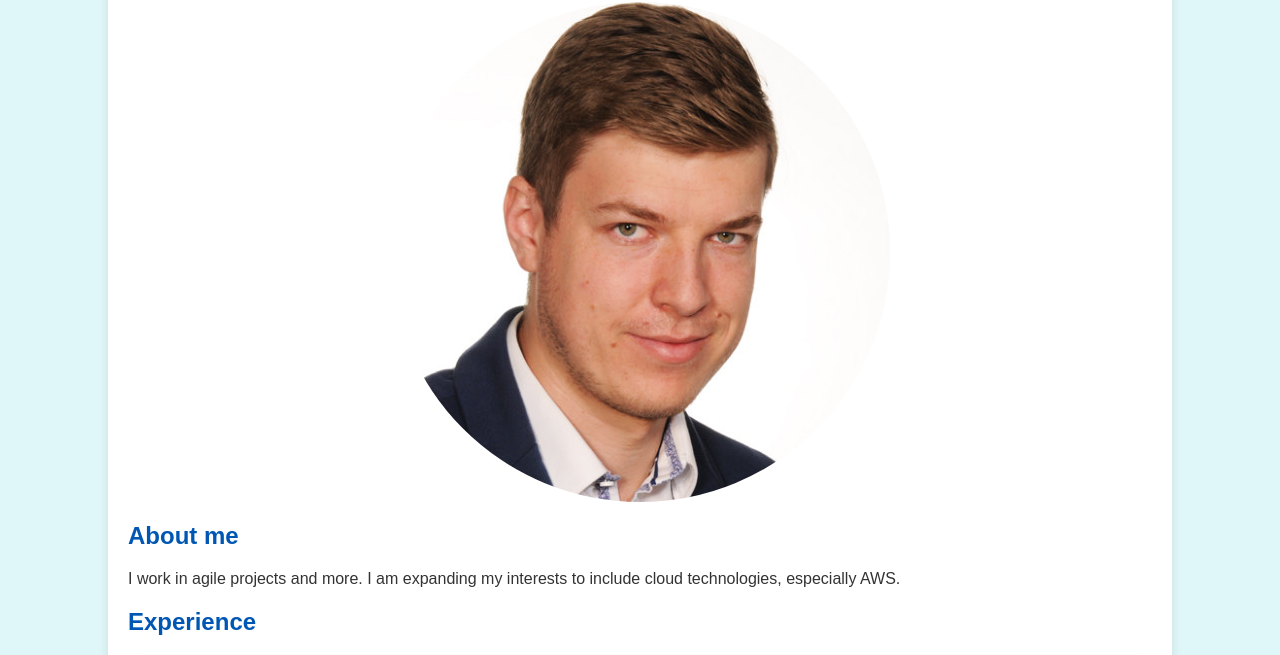
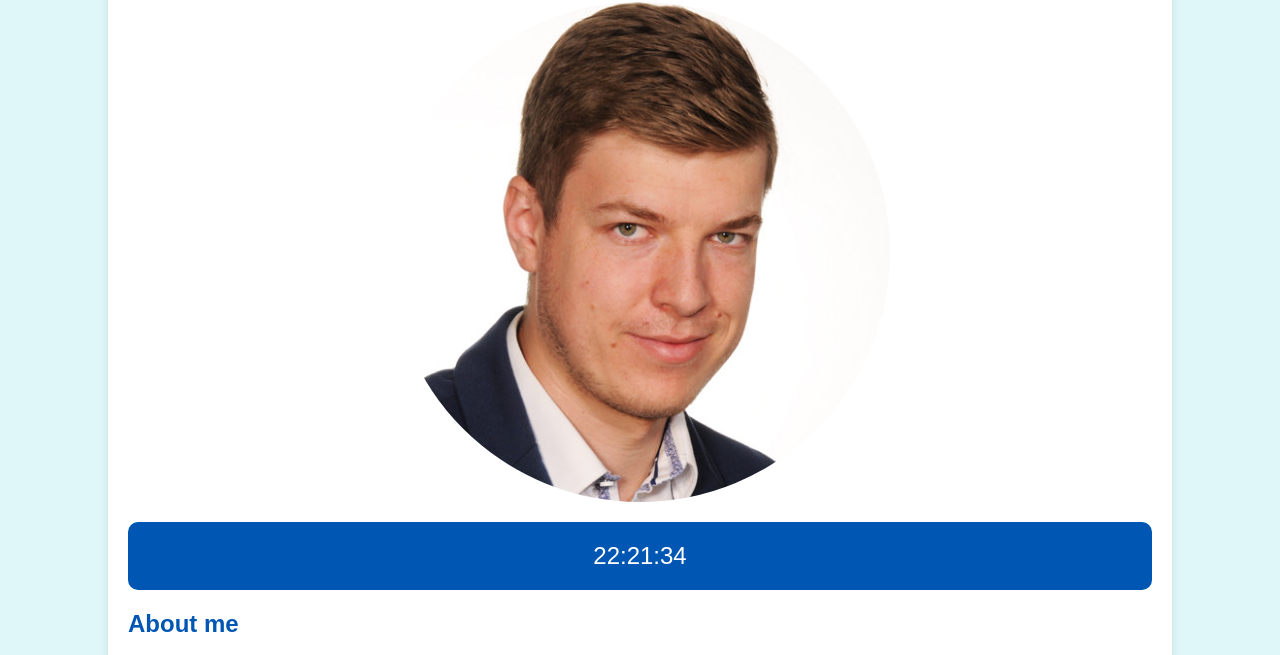
Before and after one commit to robertwolos/username.github.io, a plain HTML site: page index.html in a window 1280 px wide. Shown: the part 136-791 px from the top of the page. Drawn offline with Linux system fonts and the light colour scheme.

Commit message:
Update index.html

```diff
--- a/index.html
+++ b/index.html
@@ -103,6 +103,15 @@
             transform: translateY(-5px);
             box-shadow: 0 4px 10px rgba(0, 0, 0, 0.15);
         }
+        .clock {
+            font-size: 1.5em;
+            text-align: center;
+            padding: 20px;
+            background: #0056b3;
+            color: white;
+            border-radius: 10px;
+            margin: 20px 0;
+        }
         @media (max-width: 768px) {
             .container {
                 width: 95%;
@@ -128,6 +137,7 @@
     <div class="container">
         <h1>Robert Wołos</h1>
         <img src="profile.jpg" alt="Profile Picture">
+        <div class="clock" id="clock">00:00:00</div>
         <h2 id="about">About me</h2>
         <p>I work in agile projects and more. I am expanding my interests to include cloud technologies, especially AWS.</p>
 
@@ -174,7 +184,7 @@
 
         <h2 id="contact">Contact</h2>
         <div class="contact">
-            <a href="mailto:robertwolos@example.com">robertwolos@example.com</a>
+            <a href="mailto:robertwolos@gmail.com">robertwolos@gmail.com</a>
             <a href="https://linkedin.com/in/robert-wołos-9a879abb" target="_blank">LinkedIn</a>
             <a href="https://github.com/robertwolos" target="_blank">GitHub</a>
         </div>
@@ -206,6 +216,20 @@
                 backToTopButton.style.display = 'none';
             }
         };
+
+        // Funkcja aktualizacji czasu
+        function updateClock() {
+            const now = new Date();
+            const hours = String(now.getHours()).padStart(2, '0');
+            const minutes = String(now.getMinutes()).padStart(2, '0');
+            const seconds = String(now.getSeconds()).padStart(2, '0');
+            document.getElementById('clock').textContent = `${hours}:${minutes}:${seconds}`;
+        }
+
+        // Aktualizuj czas co sekundę
+        setInterval(updateClock, 1000);
+        // Ustaw początkowy czas
+        updateClock();
     </script>
 </body>
 </html>
```
